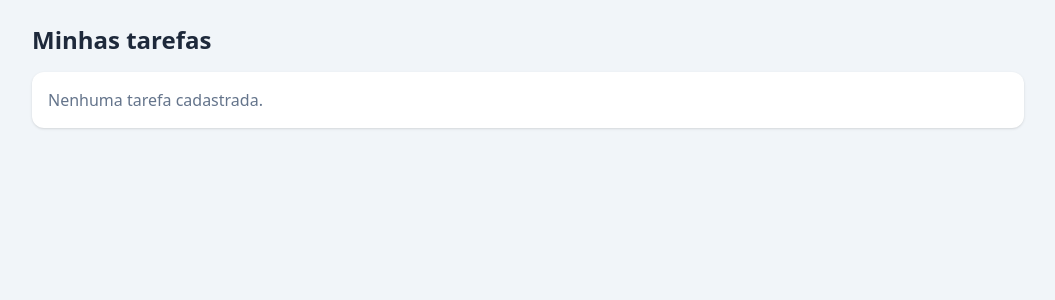
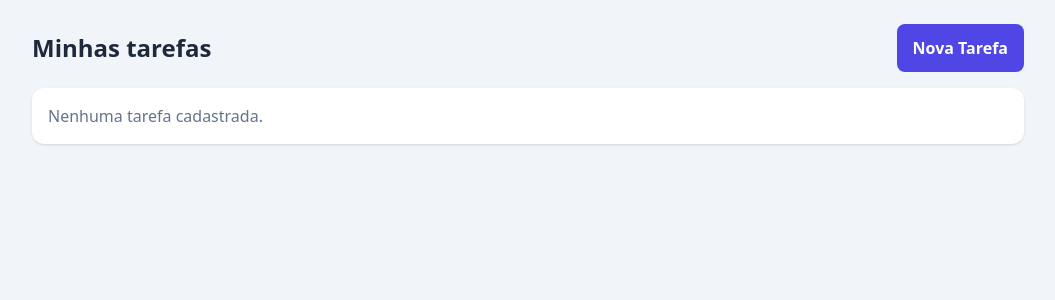
Before and after one commit to carlossantos0101/estodolistweb, a Flask app: page / in a window 1280 px wide. Shown: the part 68-368 px from the top of the page, without its empty margins (112-1167 px from the left). Run offline with Flask 3, Linux system fonts and the light colour scheme; the visitor is signed in with stand-in values (Sample User, id 1); data that the repository does not hold is empty; style sheets or scripts are compiled from the project's sources; some libraries are stand-ins or nearby versions.

Commit message:
Melhora a estrutura do template index.html, adicionando um contêiner para o título e o link de nova tarefa.

```diff
--- a/app.py
+++ b/app.py
@@ -145,7 +145,7 @@ def excluir(idtarefa):
 @app.errorhandler(404)
 def not_found(erro):
     return render_template("erro404.html"), 404
-
+''
 
 if __name__ == "__main__":
     app.run(debug=True, port=5000)
--- a/templates/index.html
+++ b/templates/index.html
@@ -3,7 +3,14 @@
 
 {% block content %}
   <main class="max-w-5xl mx-auto px-4 py-6">
-    <h2 class="text-2xl font-bold mb-4">Minhas tarefas</h2>
+    <div class="flex items-center justify-between mb-4">
+      <h2 class="text-2xl font-bold">Minhas tarefas</h2>
+      {# Link Nova Tarefa: abre o formulario de cadastro (GET /adicionar) #}
+      <a href="/adicionar"
+          class="px-4 py-3 rounded-lg bg-indigo-600 text-white font-semibold hover:bg-indigo-700">
+          Nova Tarefa
+      </a>
+    </div>
     {# 'tarefas' e a lista que o app.py mandou (consultar_tarefas). O for repete pra cada tarefa #}
     <ul class="space-y-3">
         {% for tarefa in tarefas %}
```
